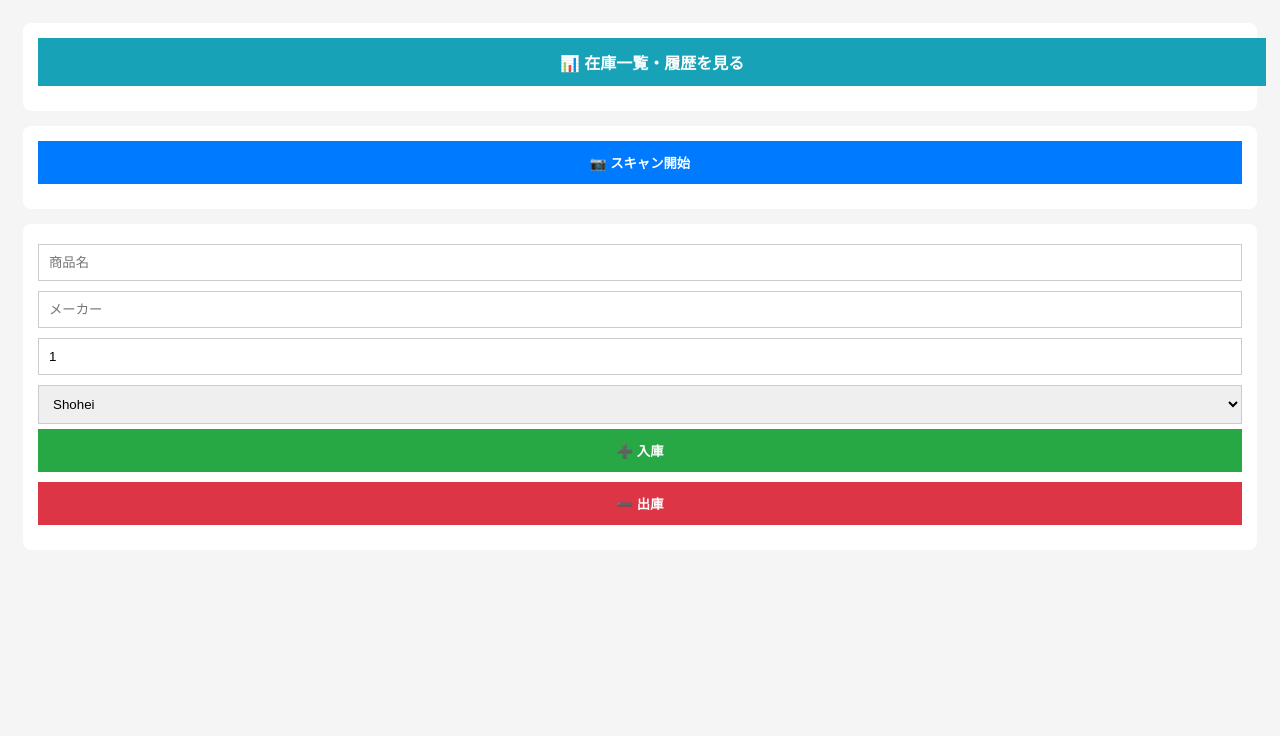
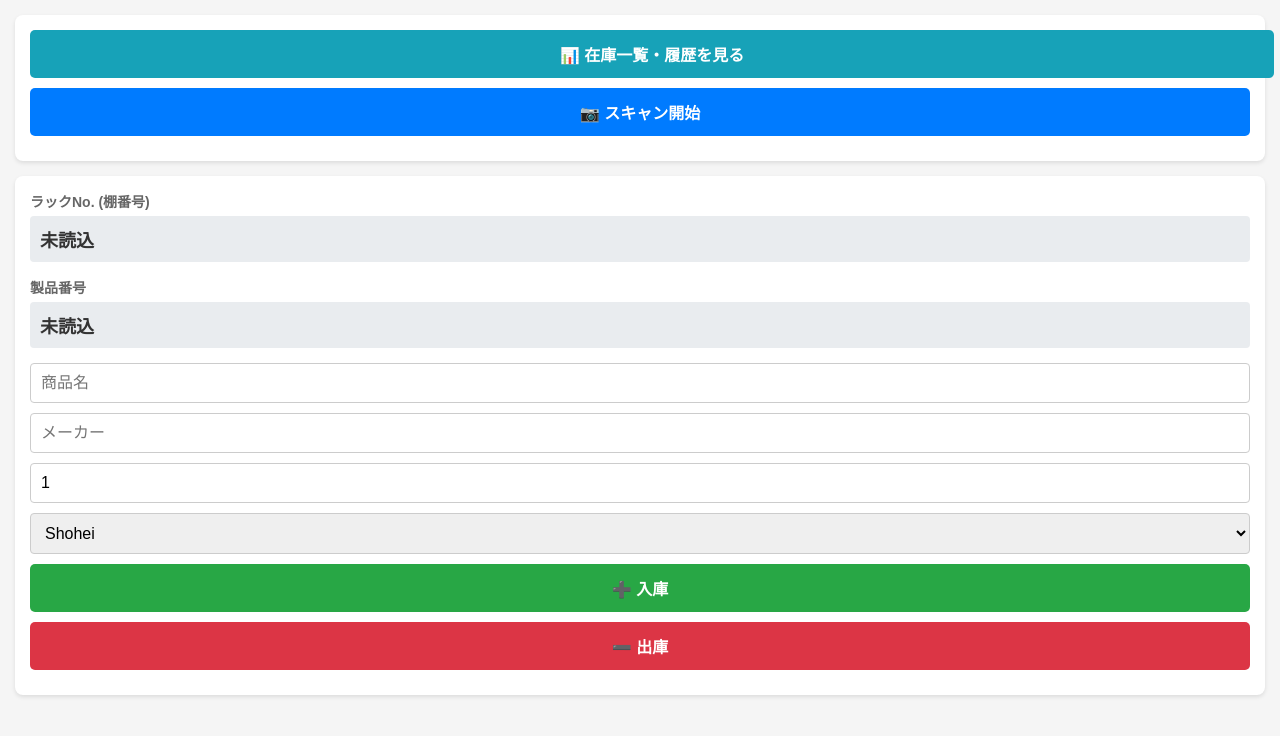
Before and after one commit to Aki6878/stock-system, a website: page public/index.html in a window 1280 px wide. Drawn offline with Linux system fonts and the light colour scheme.

Commit message:
Update index.html

```diff
--- a/public/index.html
+++ b/public/index.html
@@ -1,43 +1,84 @@
 <!DOCTYPE html>
-<html lang="ja">
+<html lang="ja" class="notranslate">
 <head>
     <meta charset="UTF-8">
-    <meta name="viewport" content="width=device-width, initial-scale=1.0">
-    <title>在庫管理スキャン</title>
+    <meta name="google" content="notranslate">
+    <meta name="viewport" content="width=device-width, initial-scale=1.0, maximum-scale=1.0, user-scalable=no">
+    <title>QRコード 在庫管理システム</title>
     <script src="https://unpkg.com/html5-qrcode"></script>
     <style>
-        body { font-family: sans-serif; padding: 15px; background: #f5f5f5; }
-        .card { background: white; padding: 15px; border-radius: 8px; margin-bottom: 15px; }
-        .input-field { width: 100%; padding: 10px; margin: 5px 0; border: 1px solid #ccc; box-sizing: border-box; }
-        .btn { display: block; width: 100%; padding: 12px; border: none; color: white; font-weight: bold; margin-bottom: 10px; cursor: pointer; }
+        body { font-family: sans-serif; margin: 0; padding: 15px; background: #f5f5f5; color: #333; }
+        .card { background: white; padding: 15px; border-radius: 8px; box-shadow: 0 2px 4px rgba(0,0,0,0.1); margin-bottom: 15px; }
+        .btn { display: block; width: 100%; padding: 12px; background: #007bff; color: white; border: none; border-radius: 5px; font-size: 16px; font-weight: bold; text-align: center; cursor: pointer; text-decoration: none; margin-bottom: 10px; }
+        .btn-success { background: #28a745; }
+        .btn-danger { background: #dc3545; }
+        .btn-info { background: #17a2b8; }
+        #reader { width: 100%; max-width: 400px; margin: 0 auto; background: black; }
+        .data-display { font-size: 18px; margin: 5px 0 15px 0; padding: 10px; background: #e9ecef; border-radius: 4px; font-weight: bold; }
+        .input-field { width: 100%; padding: 10px; font-size: 16px; box-sizing: border-box; border: 1px solid #ccc; border-radius: 4px; margin-bottom: 10px; }
+        .label { font-weight: bold; color: #666; font-size: 14px; }
     </style>
 </head>
 <body>
-    <div class="card"><a href="/list" class="btn" style="background:#17a2b8; text-decoration:none; text-align:center;">📊 在庫一覧・履歴を見る</a></div>
-    <div class="card"><button class="btn" style="background:#007bff;" onclick="startScan()">📷 スキャン開始</button><div id="reader"></div></div>
+
     <div class="card">
-        <input type="text" id="p-name" class="input-field" placeholder="商品名">
-        <input type="text" id="p-maker" class="input-field" placeholder="メーカー">
-        <input type="number" id="qty" class="input-field" value="1">
-        <select id="staff" class="input-field"><option>Shohei</option><option>Sayuri</option></select>
-        <button class="btn" style="background:#28a745;" onclick="submit('in')">➕ 入庫</button>
-        <button class="btn" style="background:#dc3545;" onclick="submit('out')">➖ 出庫</button>
+        <a href="/list" class="btn btn-info">📊 在庫一覧・履歴を見る</a>
+        <button class="btn" id="start-btn" onclick="startScan()">📷 スキャン開始</button>
+        <div id="reader" style="display:none;"></div>
     </div>
+
+    <div class="card">
+        <div class="label">ラックNo. (棚番号)</div>
+        <div id="shelf-view" class="data-display">未読込</div>
+
+        <div class="label">製品番号</div>
+        <div id="product-view" class="data-display">未読込</div>
+
+        <input type="text" id="product-name-input" class="input-field" placeholder="商品名">
+        <input type="text" id="maker-input" class="input-field" placeholder="メーカー">
+        <input type="number" id="quantity-input" value="1" min="1" class="input-field">
+
+        <select id="staff-select" class="input-field">
+            <option value="Shohei">Shohei</option>
+            <option value="Sayuri">Sayuri</option>
+        </select>
+
+        <button class="btn btn-success" onclick="submitStock('in')">➕ 入庫</button>
+        <button class="btn btn-danger" onclick="submitStock('out')">➖ 出庫</button>
+    </div>
+
     <script>
-        let currentShelf = "", currentProd = "";
+        let currentShelf = "", currentProduct = "";
+
         function startScan() {
+            document.getElementById('reader').style.display = 'block';
             new Html5Qrcode("reader").start({ facingMode: "environment" }, { fps: 10, qrbox: 250 }, (text) => {
-                if (text.startsWith("LOC-")) currentShelf = text;
-                else currentProd = text;
-                alert("読み取り完了: " + text);
+                if (text.startsWith("LOC-")) {
+                    currentShelf = text;
+                    document.getElementById("shelf-view").innerText = text;
+                } else if (text.startsWith("PROD-")) {
+                    currentProduct = text;
+                    document.getElementById("product-view").innerText = text;
+                }
+                if (navigator.vibrate) navigator.vibrate(200);
             });
         }
-        function submit(type) {
-            fetch('/api/stock', { method: 'POST', headers: { 'Content-Type': 'application/json' }, body: JSON.stringify({
-                shelfId: currentShelf, productId: currentProd, productName: document.getElementById('p-name').value,
-                maker: document.getElementById('p-maker').value, staff: document.getElementById('staff').value,
-                quantity: parseInt(document.getElementById('qty').value), type: type
-            })}).then(() => alert("登録完了！"));
+
+        function submitStock(type) {
+            if (!currentShelf || !currentProduct) { alert("棚と製品をスキャンしてください！"); return; }
+            fetch('/api/stock', {
+                method: 'POST',
+                headers: { 'Content-Type': 'application/json' },
+                body: JSON.stringify({
+                    shelfId: currentShelf,
+                    productId: currentProduct,
+                    productName: document.getElementById("product-name-input").value,
+                    maker: document.getElementById("maker-input").value,
+                    staff: document.getElementById("staff-select").value,
+                    quantity: parseInt(document.getElementById("quantity-input").value),
+                    type: (type === 'out') ? 'out' : 'in'
+                })
+            }).then(res => res.json()).then(data => alert("完了！ 現在の在庫: " + data.currentQuantity));
         }
     </script>
 </body>
```
